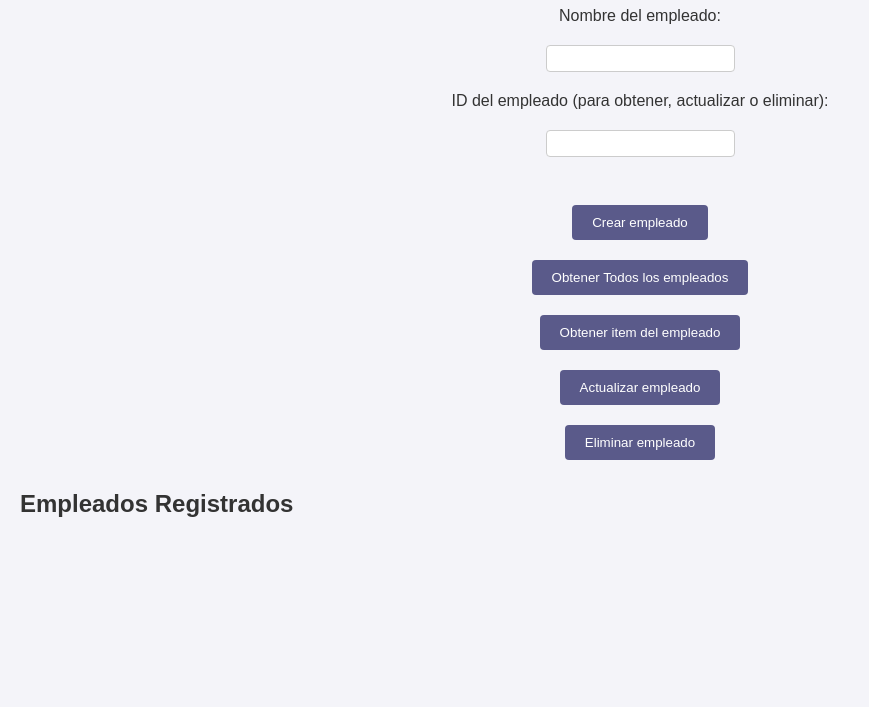
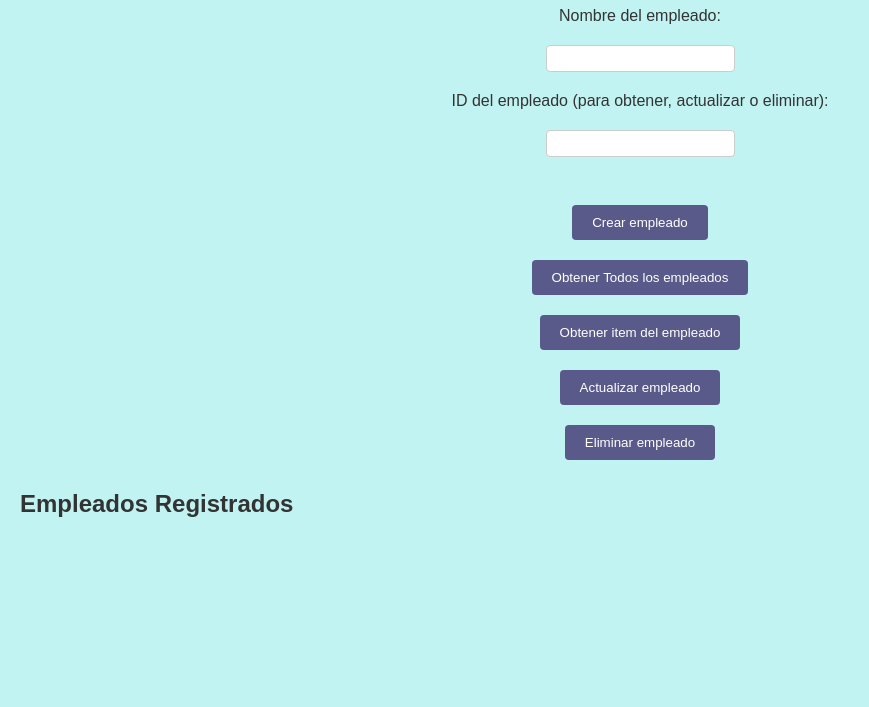
Before and after one commit to DACS-SLL/Web_App_Arch, a website: page views/index.html in a window 1280 px wide. Shown: the part 93-800 px from the top of the page, without its empty margins (0-869 px from the left). Drawn offline with Linux system fonts and the light colour scheme.

Commit message:
Update styles.css

```diff
--- a/views/styles.css
+++ b/views/styles.css
@@ -2,7 +2,7 @@ body {
   font-family: Arial, sans-serif;
   margin: 0;
   padding: 20px;
-  background-color: #f4f4f9;
+  background-color: #C1F3F2;
   color: #333;
 }
 
```
